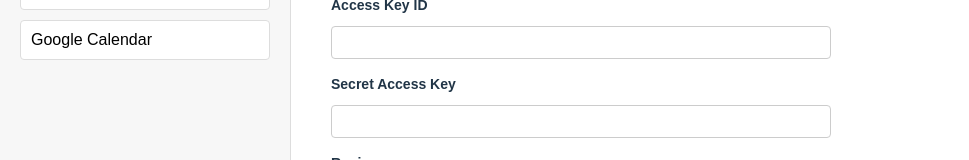
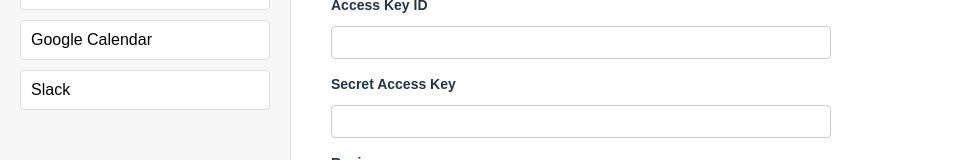
Before and after one commit to daou-project-dev/dop-global-apps, a React (Vite) app in the folder app/client/: page / in a window 1280 px wide. Shown: the part 166-326 px from the top of the page, without its empty margins (0-969 px from the left). Built offline with nearby package versions, Linux system fonts and the light colour scheme.

Commit message:
feat: frontend - 슬랙 플러그인 화면

```diff
--- a/app/client/src/App.tsx
+++ b/app/client/src/App.tsx
@@ -8,6 +8,7 @@ import {
   S3_FORM,
   GOOGLE_SHEETS_FORM,
   GOOGLE_CALENDAR_FORM,
+  SLACK_FORM,
 } from './store';
 import { FormRenderer } from './components';
 
@@ -49,6 +50,16 @@ export function App() {
         >
           Google Calendar
         </button>
+
+        <button
+          className={clsx(styles.pluginButton, {
+            [styles.pluginButtonActive]:
+              currentPlugin.pluginId === SLACK_FORM.pluginId,
+          })}
+          onClick={() => switchPlugin(SLACK_FORM)}
+        >
+          Slack
+        </button>
       </div>
 
       <div className={styles.mainContent}>
--- a/app/client/src/store/index.ts
+++ b/app/client/src/store/index.ts
@@ -4,6 +4,7 @@ export {
   S3_FORM,
   GOOGLE_SHEETS_FORM,
   GOOGLE_CALENDAR_FORM,
+  SLACK_FORM,
 } from './plugin';
 
 // Datasource
--- a/app/client/src/store/plugin/index.ts
+++ b/app/client/src/store/plugin/index.ts
@@ -3,4 +3,5 @@ export {
   S3_FORM,
   GOOGLE_SHEETS_FORM,
   GOOGLE_CALENDAR_FORM,
+  SLACK_FORM,
 } from './plugin.atom';
--- a/app/client/src/store/plugin/plugin.atom.ts
+++ b/app/client/src/store/plugin/plugin.atom.ts
@@ -70,6 +70,13 @@ export const GOOGLE_CALENDAR_FORM: PluginForm = {
   ],
 };
 
+export const SLACK_FORM: PluginForm = {
+  pluginId: 'slack-plugin',
+  pluginName: 'Slack',
+  authType: 'oAuth2',
+  formConfig: [],
+};
+
 // --- Atoms ---
 
 export const currentPluginAtom = atom<PluginForm>(S3_FORM);
```
